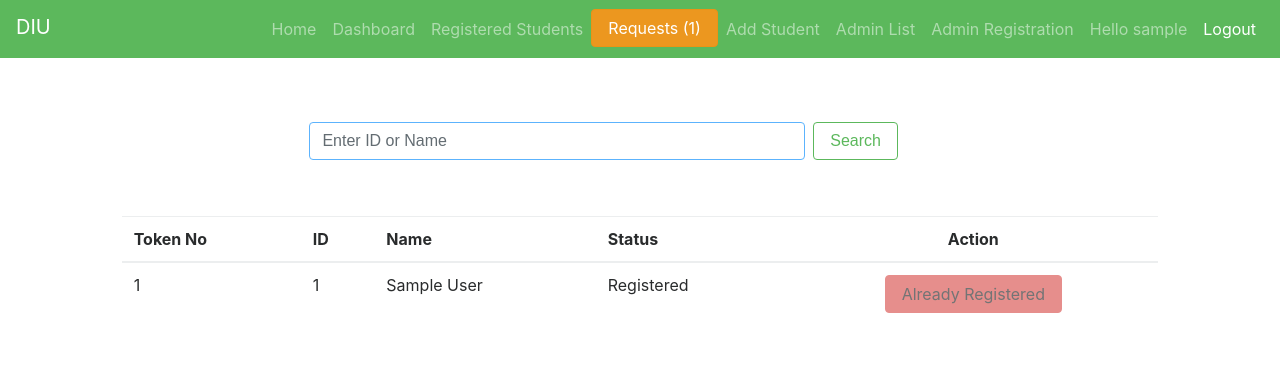
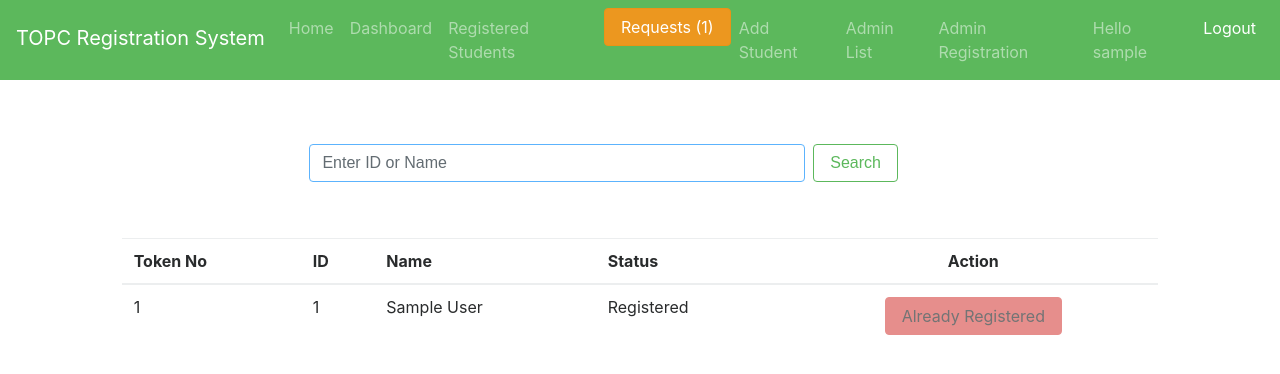
Before and after one commit to fuadwasi/topc_site, a Django app: page /all_std/ in a window 1280 px wide. Shown: the top 374 px of the page. Run offline with Django 3.2, Linux system fonts and the light colour scheme; a user stored in the database is signed in; tables that the repository leaves empty hold one stand-in row (values such as "Sample post"); some libraries are stand-ins or nearby versions.

Commit message:
Nev bar edited

```diff
--- a/TOPC_Reg_SYS/templates/fragment/nevbar_user.html
+++ b/TOPC_Reg_SYS/templates/fragment/nevbar_user.html
@@ -4,7 +4,7 @@
         <span class="navbar-toggler-icon"></span>
     </button>
     <div class="flex-row d-flex">
-        <a class="navbar-brand mb-1" href={% url "ush" %}>DIU</a>
+        <a class="navbar-brand mb-1" href={% url "ush" %}>TOPC Registration System</a>
 
     </div>
     <div class="navbar-collapse collapse" id="collapsingNavbar">
```
